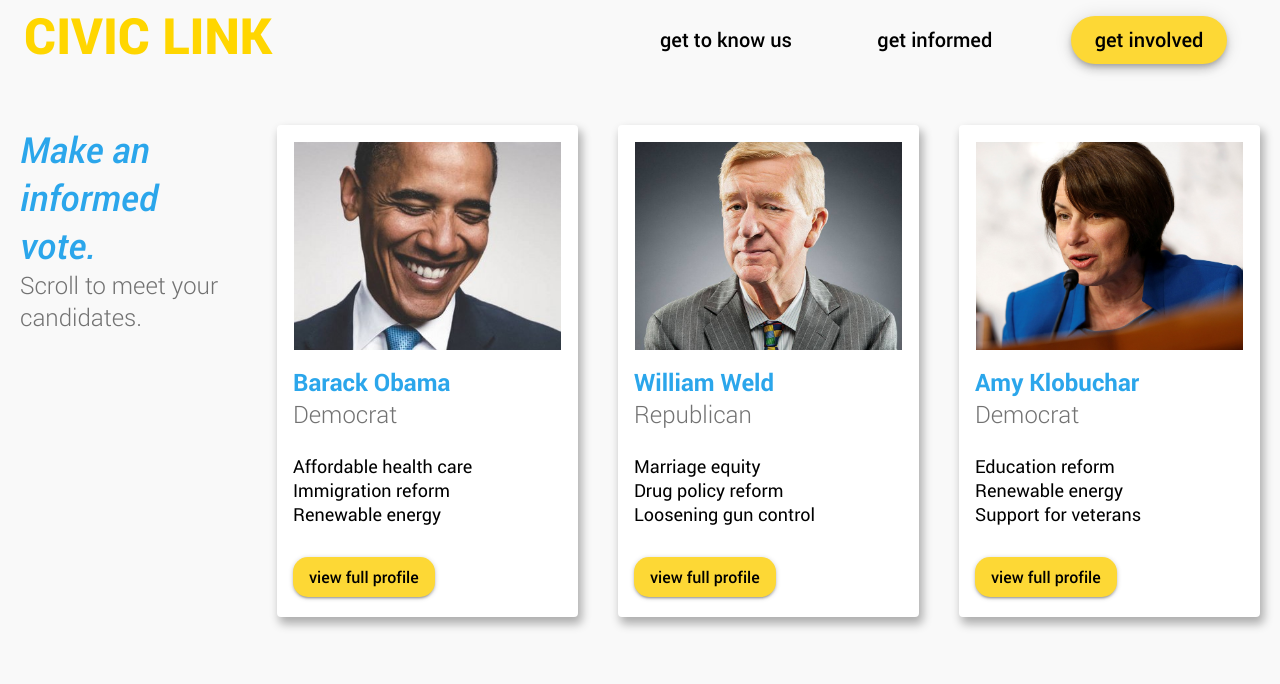
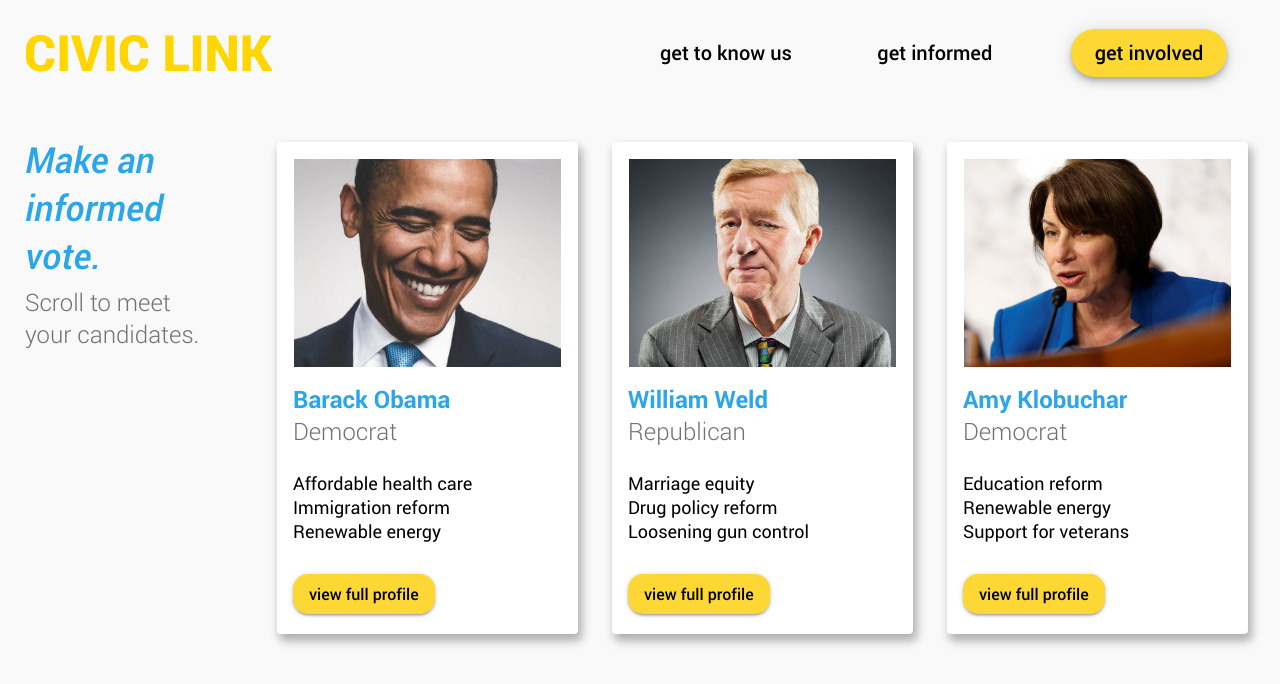
Before and after one commit to ritigupta/civic-link, a React (Create React App) app: page /candidates in a window 1280 px wide. Shown: the top 684 px of the page. Built offline with nearby package versions, Linux system fonts and the light colour scheme.

Commit message:
Fixed flex spacing to keep left column text on screen, made submenu text lowercase

```diff
--- a/src/App.css
+++ b/src/App.css
@@ -53,22 +53,30 @@
   box-sizing: border-box;
 }
 
-.flex-container {
+.flex-large-container {
   display: flex;
-  justify-content: space-evenly;
+  justify-content: flex-start;
   margin-top: 5px;
+  margin-left: 25px;
 }
 
-.flex-item {
-  padding: 20px;
+.flex-card-container {
+  display: flex;
+  flex-flow: row wrap;
+  justify-content: flex-start;
+  margin-top: 20px;
+}
+
+.flex-card {
+  padding: 17px;
 }
 
 header {
   font-family: "Roboto", sans-serif;
   font-weight: 900;
   font-size: 50px;
+  line-height: 1em;
   color: #ffd600;
-
 }
 
 header:hover {
@@ -82,6 +90,7 @@ h1 {
   font-size: 36px;
   font-style: italic;
   color: #2ba6eb;
+  margin-bottom: 7px;
 }
 
 h2 {
--- a/src/components/CivicToolbar.js
+++ b/src/components/CivicToolbar.js
@@ -15,7 +15,7 @@ import GetInvolvedDropdown from "./GetInvolvedDropdown";
 
 const styles = theme => ({
   toolBar: {
-    textAlign: "left",
+    textAlign: "left"
   },
   media: {
     height: 250
@@ -28,7 +28,7 @@ const styles = theme => ({
     }
   },
   root: {
-    flexGrow: 1,
+    flexGrow: 1
   },
   fab: {
     margin: theme.spacing.unit
@@ -46,9 +46,9 @@ class CivicToolbar extends Component {
     const { classes } = this.props;
     return (
       <div className={classes.root}>
-        <AppBar color="none" style={{ boxShadow: "none" }}  className={classes.grid}>
+        <AppBar color="none" style={{ boxShadow: "none"}}  className={classes.grid}>
           <Toolbar classes={classes.toolBar}>
-            <Grid container spacing={24} alignItems={"space-between"}>
+            <Grid container spacing={24} alignItems={"space-between"} style={{marginTop: 10}}>
               <Grid item xs={3} alignContent={"center"}>
                 <Link underline="none" component={RouterLink} to="/">
                   <header>CIVIC LINK</header>
--- a/src/components/GetInformedDropwdown.js
+++ b/src/components/GetInformedDropwdown.js
@@ -17,6 +17,9 @@ const styles = theme => ({
   },
   paper: {
     marginRight: theme.spacing.unit * 2
+  },
+  menu: {
+    textTransform: "lowercase",
   }
 });
 
@@ -66,7 +69,7 @@ class GetInformedDropdown extends React.Component {
               >
                 <Paper>
                   <ClickAwayListener onClickAway={this.handleClose}>
-                    <MenuList>
+                    <MenuList className={classes.menu}>
                       <Link
                         underline="none"
                         component={RouterLink}
--- a/src/components/GetInvolvedDropdown.js
+++ b/src/components/GetInvolvedDropdown.js
@@ -17,6 +17,9 @@ const styles = theme => ({
   },
   paper: {
     marginRight: theme.spacing.unit * 2
+  },
+  menu: {
+    textTransform: "lowercase",
   }
 });
 
@@ -66,7 +69,7 @@ class GetInvolvedDropdown extends React.Component {
               >
                 <Paper>
                   <ClickAwayListener onClickAway={this.handleClose}>
-                    <MenuList>
+                    <MenuList className={classes.menu}>
                       <Link
                         underline="none"
                         component={RouterLink}
--- a/src/views/candidates.js
+++ b/src/views/candidates.js
@@ -10,9 +10,7 @@ import Button from "@material-ui/core/Button";
 import yellow from "@material-ui/core/colors/yellow";
 
 const styles = theme => ({
-  toolBar: {
-    textAlign: "left"
-  },
+
   card: {
     width: 301,
     height: 492,
@@ -44,13 +42,15 @@ class Candidates extends Component {
     const { classes } = this.props;
     return (
       <body className="App-header">
-        <div>
-          <div class="flex-container">
-            <div class="flex-item">
+          <div class="flex-large-container">
+            <aside class="flex-large-item" style={{width:185, paddingTop:30, marginRight: 50}}>
               <h1>Make an informed vote.</h1>
               <h2>Scroll to meet your candidates.</h2>
-            </div>
-            <div class="flex-item">
+            </aside>
+
+            <div class="flex-large-item">
+              <div class="flex-card-container">
+                <div class="flex-card">
                   <Card className={classes.card}>
                     <CardActionArea>
                       <CardMedia
@@ -83,7 +83,7 @@ class Candidates extends Component {
                     </CardActions>
                   </Card>
                 </div>
-            <div class="flex-item">
+                <div class="flex-card">
                   <Card className={classes.card}>
                     <CardActionArea>
                       <CardMedia
@@ -116,7 +116,7 @@ class Candidates extends Component {
                     </CardActions>
                   </Card>
                 </div>
-            <div class="flex-item">
+                <div class="flex-card">
                   <Card className={classes.card}>
                     <CardActionArea>
                       <CardMedia
@@ -151,6 +151,7 @@ class Candidates extends Component {
                 </div>
               </div>
             </div>
+          </div>
       </body>
     );
   }
```
Lines whose indentation alone changed are shown as unchanged.
